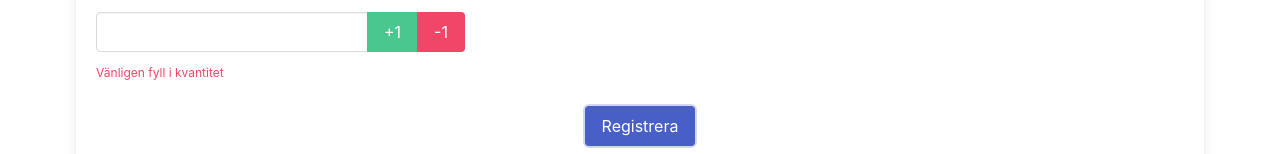
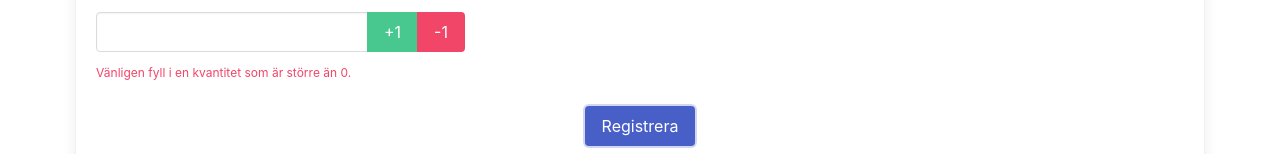
Before and after one commit to wiiha/simpleERPsystem, an Angular app in the folder simple-erp-web-client/: page /transaction in a window 1280 px wide. Both pictures are taken after a click on the button "Registrera". Shown: the part 390-544 px from the top of the page. Built offline with nearby package versions, Linux system fonts and the light colour scheme.

Commit message:
Create transaction with input validation. Added posibility to create transaction and validates user input

```diff
--- a/simple-erp-web-client/src/app/services/backend.service.ts
+++ b/simple-erp-web-client/src/app/services/backend.service.ts
@@ -91,5 +91,9 @@ export class BackendService {
 
   sendTransaction(transaction: Transaction) {
     console.log(transaction);
+    return {
+      success: true,
+      errorMsg: ""
+    }
   }
 }
--- a/simple-erp-web-client/src/app/transaction-module/transaction-module.component.html
+++ b/simple-erp-web-client/src/app/transaction-module/transaction-module.component.html
@@ -1,5 +1,15 @@
 <div class="columns is-marginless">
-  <div class="column">
+  <div *ngIf="transactionResponse" class="column">
+    <div class="box has-text-centered">
+      <div class="notification is-success">
+        {{ transactionResponseMsg }}
+      </div>
+      <button class="button is-link" (click)="newTransaction()">
+        Registrera ny leverans
+      </button>
+    </div>
+  </div>
+  <div *ngIf="!transactionResponse" class="column">
     <div class="box">
       <div class="field">
         <label class="label">Färdigvarulager</label>
@@ -52,9 +62,7 @@
           Vänligen välj leveranstyp.
         </p>
       </div>
-      <!-- <label>Kvantitet</label> -->
       <div class="field has-addons">
-        <!-- <label class="label">Kvantitet</label> -->
         <div class="control">
           <input #quantity class="input" type="text" />
         </div>
@@ -70,7 +78,7 @@
         </div>
       </div>
       <p *ngIf="error.quantity" class="help is-danger">
-        Vänligen fyll i kvantitet
+        Vänligen fyll i en kvantitet som är större än 0.
       </p>
       <br />
       <div class="field is-grouped is-grouped-centered">
--- a/simple-erp-web-client/src/app/transaction-module/transaction-module.component.ts
+++ b/simple-erp-web-client/src/app/transaction-module/transaction-module.component.ts
@@ -13,6 +13,8 @@ import { Transaction } from "../models/transaction";
 export class TransactionModuleComponent implements OnInit {
   stockLocations$: Observable<StockLocation[]>;
   products$: Observable<Product[]>;
+  transactionResponse = false;
+  transactionResponseMsg = "";
   error = {
     stock: false,
     product: false,
@@ -26,6 +28,11 @@ export class TransactionModuleComponent implements OnInit {
     this.stockLocations$ = this.backendService.getStockLocations();
   }
 
+  newTransaction() {
+    this.transactionResponse = false;
+    this.transactionResponseMsg = "";
+  }
+
   submitTransaction(stockLocation, product, transactionType, quantity) {
     if (this.validation(stockLocation, product, transactionType, quantity)) {
       return;
@@ -36,14 +43,24 @@ export class TransactionModuleComponent implements OnInit {
       transactionType: transactionType,
       quantity: quantity
     };
-    this.backendService.sendTransaction(transaction);
+    const response = this.backendService.sendTransaction(transaction);
+    if (response.success) {
+      this.transactionResponse = true;
+      this.transactionResponseMsg =
+        (Number(transactionType) === 1 ? "In" : "Ut") + "leverans registrerad!";
+    }
   }
 
   validation(stockLocation, product, transactionType, quantity) {
     this.error.stock = stockLocation === "0";
     this.error.product = product === "0";
     this.error.transactionType = transactionType === "0";
-    this.error.quantity = quantity === "";
+    this.error.quantity = isNaN(Number(quantity));
+
+    if (!this.error.quantity) {
+      this.error.quantity = Number(quantity) <= 0;
+    }
+
     for (const key in this.error) {
       if (this.error.hasOwnProperty(key)) {
         if (this.error[key]) {
```
